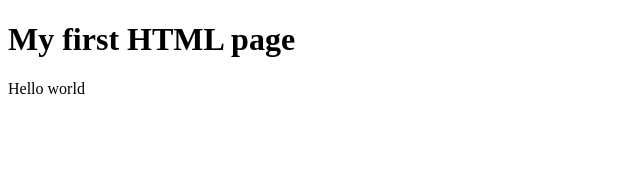
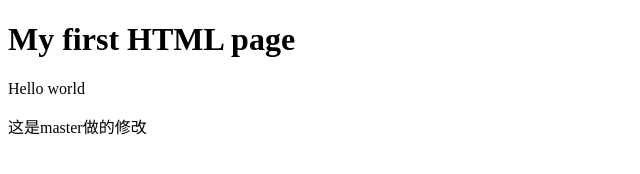
Before and after one commit to 1262563411/AID1902, a plain HTML site: page index.html in a window 1280 px wide. Shown: the whole page, without its empty margins (0-640 px from the left). Drawn offline with Linux system fonts and the light colour scheme.

Commit message:
change index

```diff
--- a/index.html
+++ b/index.html
@@ -7,5 +7,6 @@
 <body>
     <h1>My first HTML page</h1>
     <p>Hello world</p>
+    <p>这是master做的修改</p>
 </body>
 </html>
```
